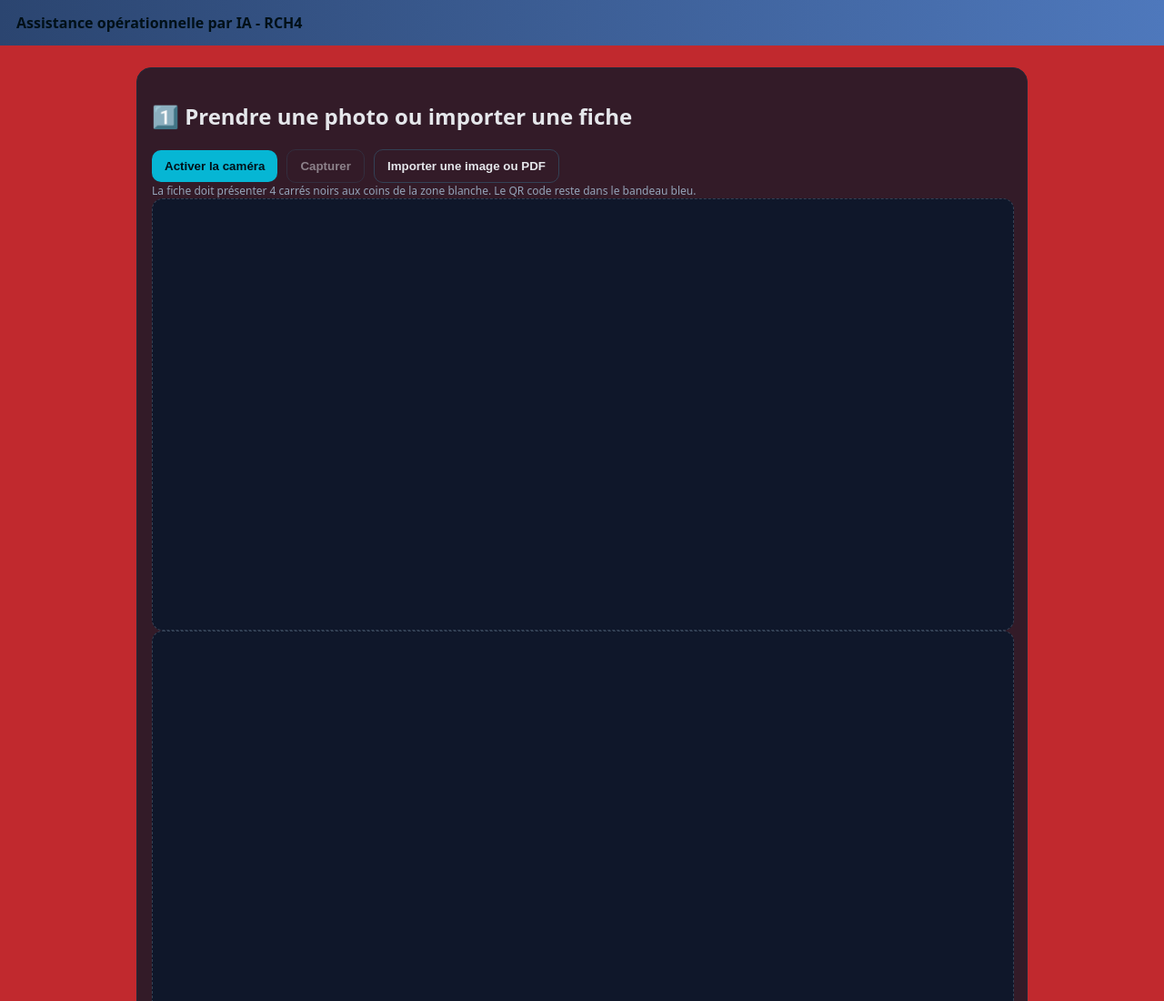
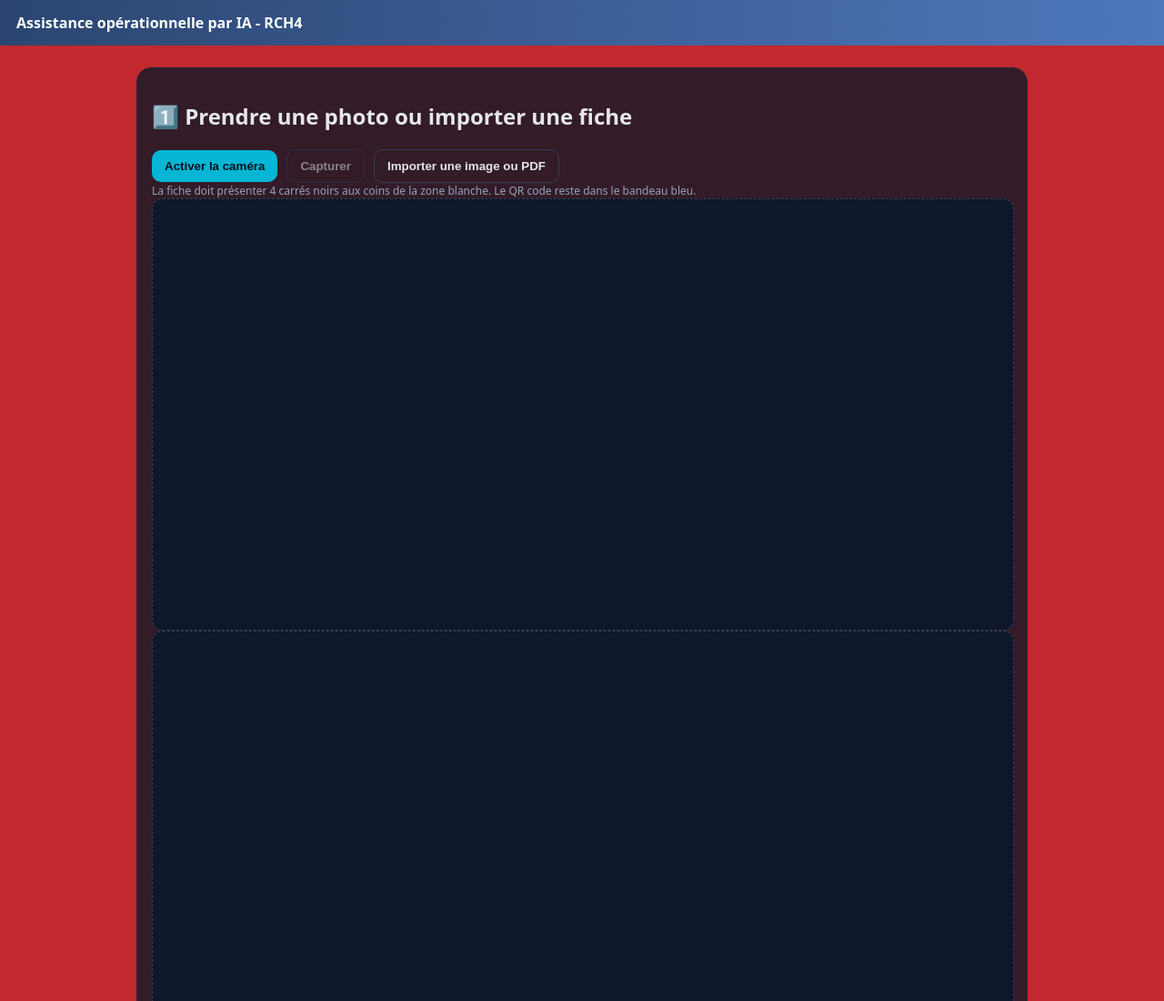
Before and after one commit to annelefevre2-crypto/Essai-RCH4-6-, a plain HTML site: page index.html in a window 1280 px wide. Shown: the top 1100 px of the page at 91% size. Drawn offline with nearby package versions, Linux system fonts and the light colour scheme.

Commit message:
Update index.html

```diff
--- a/index.html
+++ b/index.html
@@ -13,7 +13,7 @@
   <!-- Styles visuels -->
   <style>
     body { margin:0; font-family: system-ui, Segoe UI, Roboto, Helvetica, Arial, sans-serif; background:#c1292e; color:#e5e7eb; }
-    header { padding:14px 18px; background:linear-gradient(90deg,#2B4570,#4E78BC); color:#001018; font-weight:800; }
+    header { padding:14px 18px; background:linear-gradient(90deg,#2B4570,#4E78BC); color:#FDFFFC; font-weight:800; }
     main { max-width:980px; margin:24px auto; padding:0 16px 40px; display:grid; gap:16px; }
     .card { background:#111827cc; border:1px solid #1f2a3a; border-radius:16px; padding:16px; }
     .row { display:flex; gap:10px; flex-wrap:wrap; align-items:center; }
```
